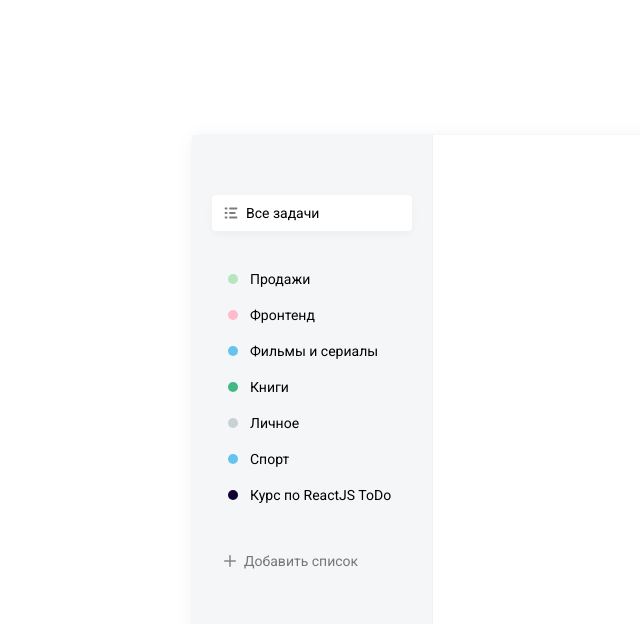
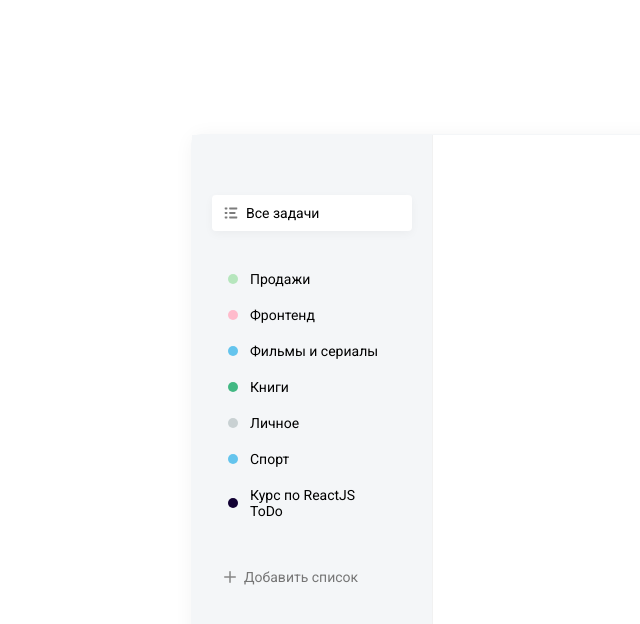
Before and after one commit to thevladbog/todo-app, a React (Create React App) app: page / in a window 1280 px wide. Shown: the top 624 px of the page, without its empty margins (73-713 px from the left). Built offline with nearby package versions, Linux system fonts and the light colour scheme.

Commit message:
add: delete btn for list of tasks

```diff
--- a/src/App.js
+++ b/src/App.js
@@ -45,7 +45,13 @@ function App() {
           ]}
           isRemovable={false}
         />
-        <List items={lists} isRemovable={true} />
+        <List
+          items={lists}
+          isRemovable={true}
+          onRemove={(item) => {
+            console.log(item);
+          }}
+        />
         <AddList onAddList={onAddList} colors={DB.colors} />
       </div>
       <div className="todo__tasks"></div>
--- a/src/components/AddList/AddList.js
+++ b/src/components/AddList/AddList.js
@@ -70,7 +70,7 @@ const AddList = ({ colors, onAddList }) => {
       {visiblePopup && (
         <div className="add-list__popup">
           <img
-            onClick={() => onClose}
+            onClick={onClose}
             src={closeBtn}
             alt="Close Button"
             className="add-list__popup-close-btn"
--- a/src/components/List/List.js
+++ b/src/components/List/List.js
@@ -1,11 +1,19 @@
 import React from "react";
 import classNames from "classnames";
+
+import removeSVG from "../../assets/img/remove.svg";
 
 import Badge from "../Badge/Badge";
 
 import "./List.scss";
 
-const List = ({ items, isRemovable, click }) => {
+const List = ({ items, isRemovable, click, onRemove }) => {
+  const removeList = (item) => {
+    if (window.confirm("Вы действительно хотите удалить список?")) {
+      onRemove(item);
+    }
+  };
+
   return (
     <ul onClick={click} className="list">
       {items.map((item, index) => (
@@ -15,6 +23,14 @@ const List = ({ items, isRemovable, click }) => {
         >
           <i>{item.icon ? item.icon : <Badge color={item.color} />}</i>
           <span>{item.name}</span>
+          {isRemovable && (
+            <img
+              className="list__remove-icon"
+              src={removeSVG}
+              alt="Remove Icon"
+              onClick={() => removeList(item)}
+            ></img>
+          )}
         </li>
       ))}
     </ul>
--- a/src/components/List/List.scss
+++ b/src/components/List/List.scss
@@ -1,4 +1,6 @@
 .list {
+  $self: &;
+
   margin-bottom: 30px;
 
   &__add-button {
@@ -29,12 +31,24 @@
     cursor: pointer;
     padding: 10px 12px;
 
-    // &:nth-child(1) {
-    //   margin-bottom: 35px;
-    // }
+    &:hover #{$self}__remove-icon {
+      opacity: 0.2;
+    }
+
+    #{$self}__remove-icon {
+      opacity: 0;
+
+      &:hover {
+        opacity: 0.8;
+      }
+    }
 
     &:hover {
       background: rgba(255, 255, 255, 0.5);
+    }
+
+    span {
+      flex: 1;
     }
 
     &.active {
```
